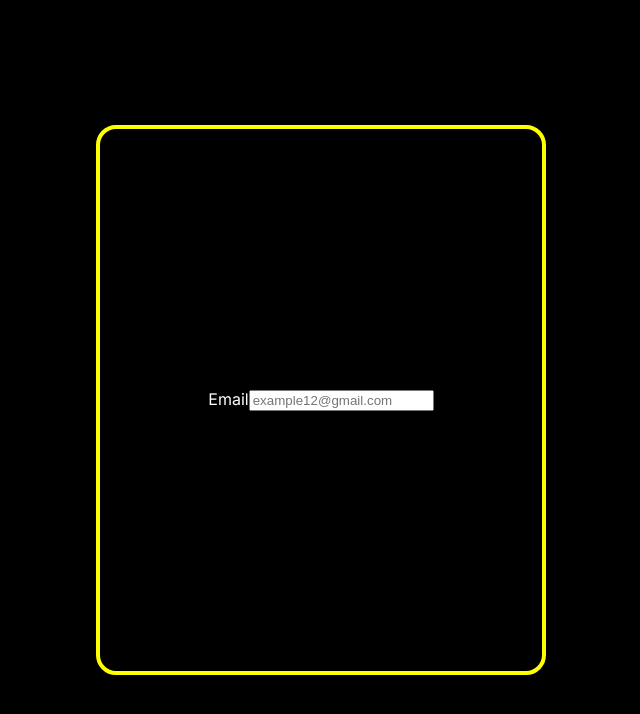
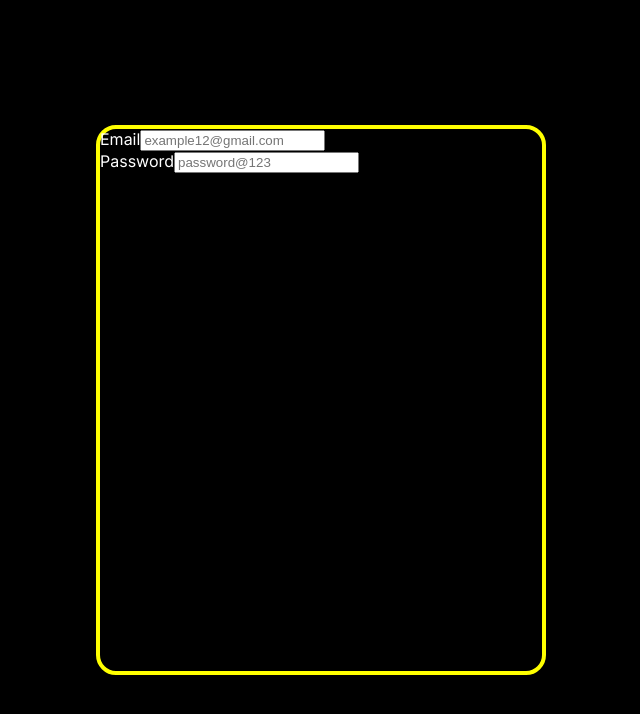
Before and after one commit to auto-prog/robo-chef, a React (Vite) app: page / in a window 1280 px wide. Shown: the top 714 px of the page, without its empty margins (319-959 px from the left). Built offline with nearby package versions, Linux system fonts and the light colour scheme; a web font is replaced by a local one.

Commit message:
added the password input with label

```diff
--- a/src/App.css
+++ b/src/App.css
@@ -4,9 +4,7 @@
 .box{
     width: 450px;
     height: 550px;
-    display: flex;
-    justify-content: center;
-    align-items: center;
+
     border-radius: 20px;
     border: solid yellow 4px;
     box-sizing: border-box;
--- a/src/App.jsx
+++ b/src/App.jsx
@@ -12,6 +12,9 @@ function App() {
          <form >
             <label htmlFor='email'>Email</label>
             <input id='email' type="email" placeholder='example12@gmail.com' />
+            <br/>
+            <label htmlFor='password'>Password</label>
+            <input id='password' type="password" placeholder='password@123' />
          </form>
         </div>
     </>
```
